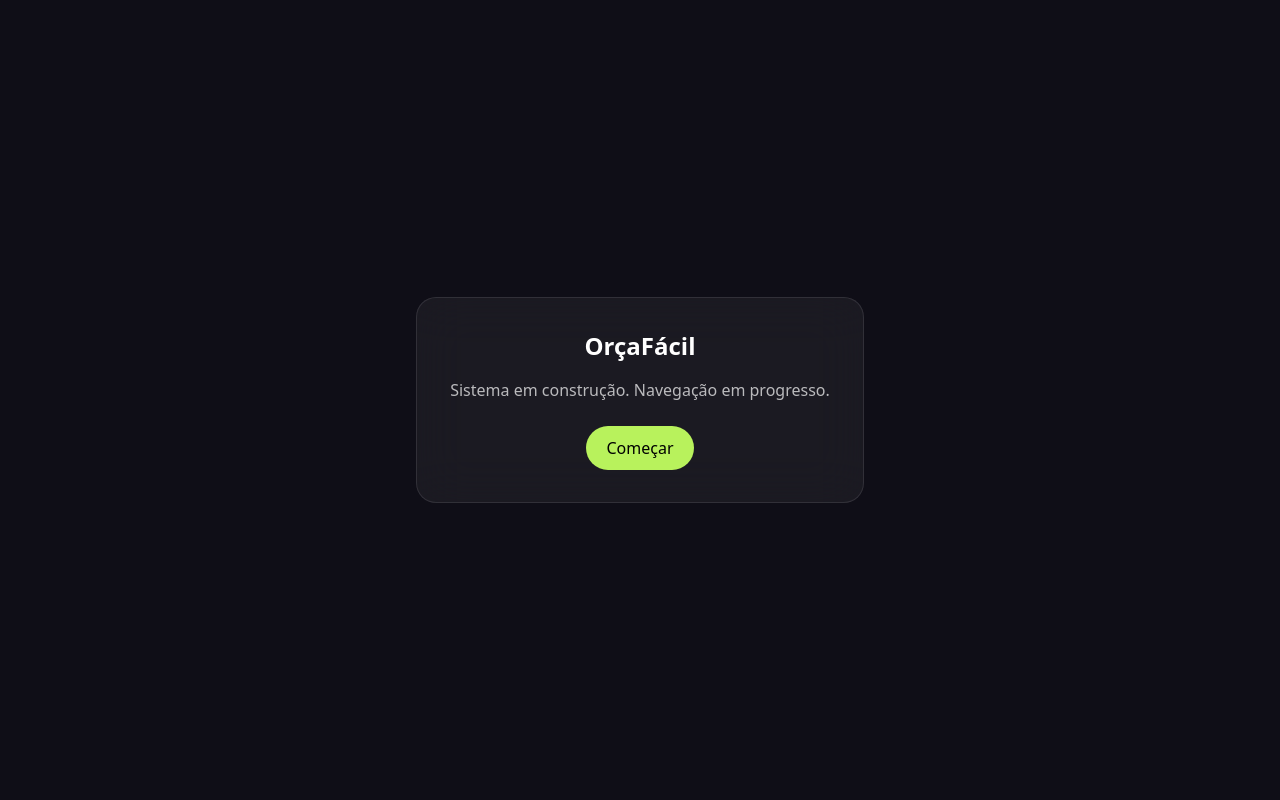
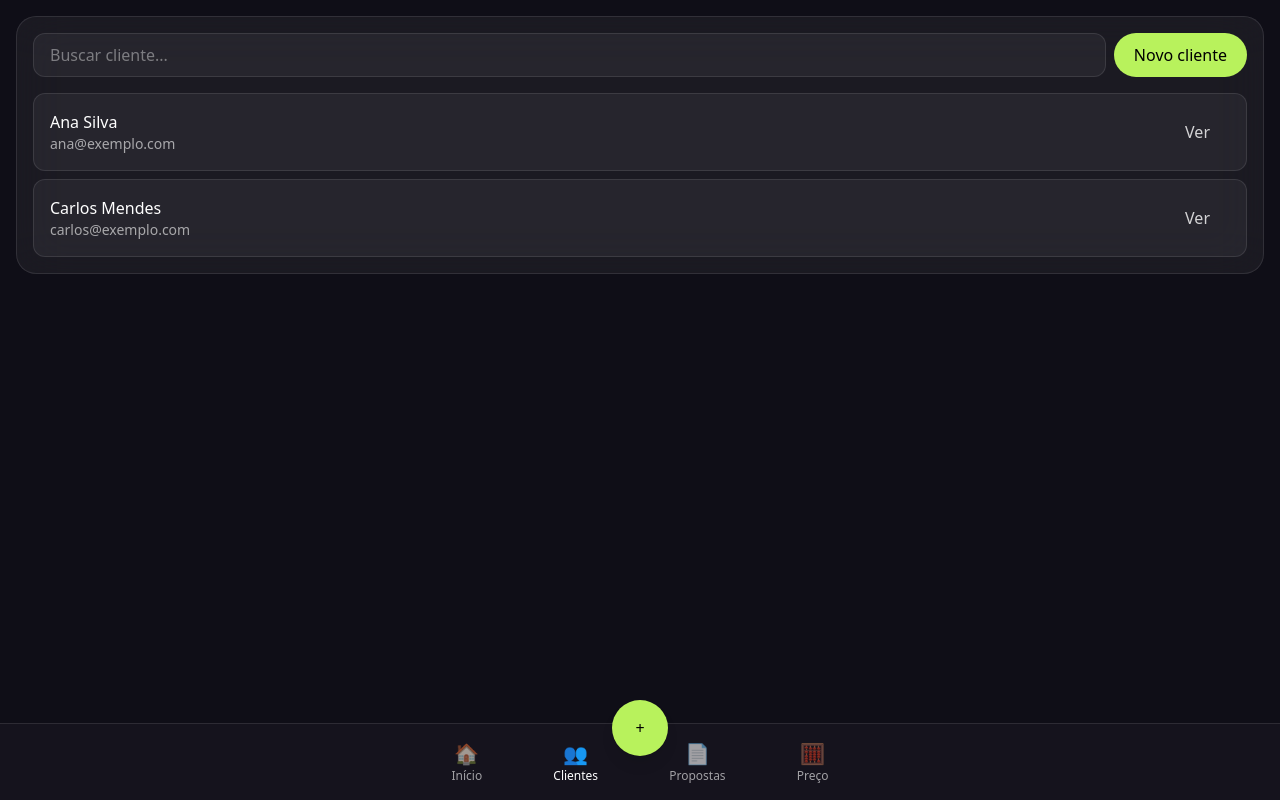
Before and after one commit to alxzyc/orcafacil, a React (Vite) app: page /clientes in a window 1280 px wide. Before the commit this address led to /. Built offline with nearby package versions, Linux system fonts and the light colour scheme.

Commit message:
feat: clientes list, bottom nav and types

```diff
--- a/src/App.tsx
+++ b/src/App.tsx
@@ -1,15 +1,27 @@
 import React from 'react';
-import { BrowserRouter, Routes, Route, Navigate } from 'react-router-dom';
+import { BrowserRouter, Routes, Route } from 'react-router-dom';
 import { GlassCard } from './components/GlassCard';
 import { Button } from './components/Button';
+import { BottomNav } from './components/BottomNav';
+import { ClientesList } from './features/clientes/ClientesList';
 
 const Home = () => (
-  <div className="min-h-screen bg-[#0F0E17] text-white flex items-center justify-center">
-    <GlassCard className="p-8 max-w-md w-full text-center">
-      <h1 className="text-2xl font-bold mb-4">OrçaFácil</h1>
-      <p className="text-white/70 mb-6">Sistema em construção. Navegação em progresso.</p>
-      <Button>Começar</Button>
-    </GlassCard>
+  <div className="min-h-screen bg-[#0F0E17] text-white pb-24">
+    <div className="p-4 space-y-4">
+      <GlassCard className="p-6 text-center">
+        <h1 className="text-2xl font-bold mb-2">OrçaFácil</h1>
+        <p className="text-white/70">Dashboard em construção</p>
+      </GlassCard>
+      <GlassCard className="p-4">
+        <div className="grid grid-cols-2 gap-3">
+          <div className="bg-white/5 rounded-xl p-4">Total faturado</div>
+          <div className="bg-white/5 rounded-xl p-4">Propostas abertas</div>
+          <div className="bg-white/5 rounded-xl p-4">Valor aceito</div>
+          <div className="bg-white/5 rounded-xl p-4">Taxa aceitação</div>
+        </div>
+      </GlassCard>
+    </div>
+    <BottomNav />
   </div>
 );
 
@@ -18,7 +30,13 @@ export default function App() {
     <BrowserRouter>
       <Routes>
         <Route path="/" element={<Home />} />
-        <Route path="*" element={<Navigate to="/" />} />
+        <Route path="/clientes" element={
+          <div className="min-h-screen bg-[#0F0E17] text-white pb-24">
+            <ClientesList />
+            <BottomNav />
+          </div>
+        } />
+        <Route path="*" element={<Home />} />
       </Routes>
     </BrowserRouter>
   );
--- /dev/null
+++ b/src/components/BottomNav.tsx
@@ -0,0 +1,32 @@
+import React from 'react';
+import { Link, useLocation } from 'react-router-dom';
+import { Button } from './Button';
+
+const tabs = [
+  { to: '/', label: 'Início', icon: '🏠' },
+  { to: '/clientes', label: 'Clientes', icon: '👥' },
+  { to: '/propostas', label: 'Propostas', icon: '📄' },
+  { to: '/calcular', label: 'Preço', icon: '🧮' },
+];
+
+export const BottomNav: React.FC = () => {
+  const location = useLocation();
+  return (
+    <div className="fixed bottom-0 left-0 right-0 bg-[#17151F]/90 backdrop-blur-xl border-t border-white/10">
+      <div className="max-w-md mx-auto flex justify-around items-center py-2">
+        {tabs.map(t => {
+          const active = location.pathname === t.to;
+          return (
+            <Link key={t.to} to={t.to} className={`flex flex-col items-center px-4 py-2 ${active ? 'text-white' : 'text-white/60'}`}>
+              <span className="text-xl">{t.icon}</span>
+              <span className="text-xs">{t.label}</span>
+            </Link>
+          );
+        })}
+        <div className="absolute -top-6">
+          <Button className="rounded-full w-14 h-14 shadow-lg">+</Button>
+        </div>
+      </div>
+    </div>
+  );
+};
--- /dev/null
+++ b/src/features/clientes/ClientesList.tsx
@@ -0,0 +1,47 @@
+import React, { useState } from 'react';
+import { GlassCard } from '../../components/GlassCard';
+import { Button } from '../../components/Button';
+import { Cliente } from '../../types';
+
+const mockClientes: Cliente[] = [
+  { id: '1', nome: 'Ana Silva', email: 'ana@exemplo.com', telefone: '11999999999', created_at: new Date().toISOString() },
+  { id: '2', nome: 'Carlos Mendes', email: 'carlos@exemplo.com', created_at: new Date().toISOString() },
+];
+
+export const ClientesList: React.FC = () => {
+  const [clientes] = useState<Cliente[]>(mockClientes);
+  const [query, setQuery] = useState('');
+
+  const filtrados = clientes.filter(c => c.nome.toLowerCase().includes(query.toLowerCase()));
+
+  return (
+    <div className="p-4 space-y-4">
+      <GlassCard className="p-4">
+        <div className="flex gap-2 mb-4">
+          <input
+            placeholder="Buscar cliente..."
+            value={query}
+            onChange={e => setQuery(e.target.value)}
+            className="flex-1 bg-white/5 border border-white/10 rounded-xl px-4 py-2 text-white placeholder-white/40"
+          />
+          <Button variant="primary">Novo cliente</Button>
+        </div>
+
+        <div className="space-y-2">
+          {filtrados.map(c => (
+            <div key={c.id} className="bg-white/5 border border-white/10 rounded-xl p-4 flex justify-between">
+              <div>
+                <div className="font-medium">{c.nome}</div>
+                <div className="text-sm text-white/60">{c.email}</div>
+              </div>
+              <Button variant="ghost">Ver</Button>
+            </div>
+          ))}
+          {filtrados.length === 0 && (
+            <div className="text-center text-white/60 py-8">Nenhum cliente encontrado</div>
+          )}
+        </div>
+      </GlassCard>
+    </div>
+  );
+};
--- /dev/null
+++ b/src/types/index.ts
@@ -0,0 +1,36 @@
+export interface Cliente {
+  id: string;
+  nome: string;
+  email?: string;
+  telefone?: string;
+  created_at: string;
+}
+
+export type ProposalStatus = 'rascunho' | 'enviada' | 'aceita' | 'recusada' | 'expirada';
+
+export interface ProposalItem {
+  id: string;
+  descricao: string;
+  quantidade: number;
+  valorUnitario: number;
+}
+
+export interface Proposta {
+  id: string;
+  numero: string;
+  clienteId: string;
+  itens: ProposalItem[];
+  desconto: number;
+  validade: string;
+  status: ProposalStatus;
+  created_at: string;
+  updated_at: string;
+}
+
+export interface ServiceTemplate {
+  id: string;
+  nome: string;
+  horas: number;
+  valorHora: number;
+  materiais: number;
+}
```
